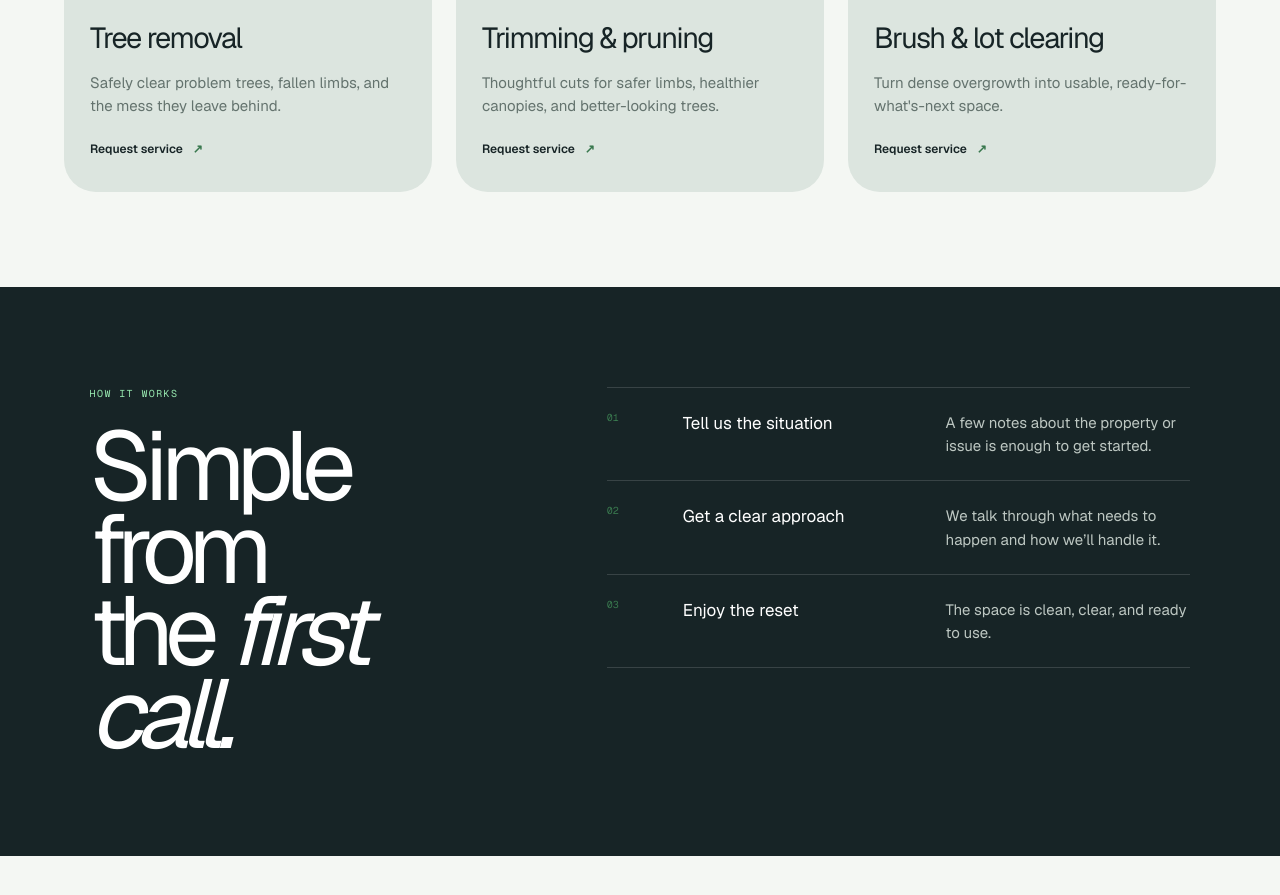
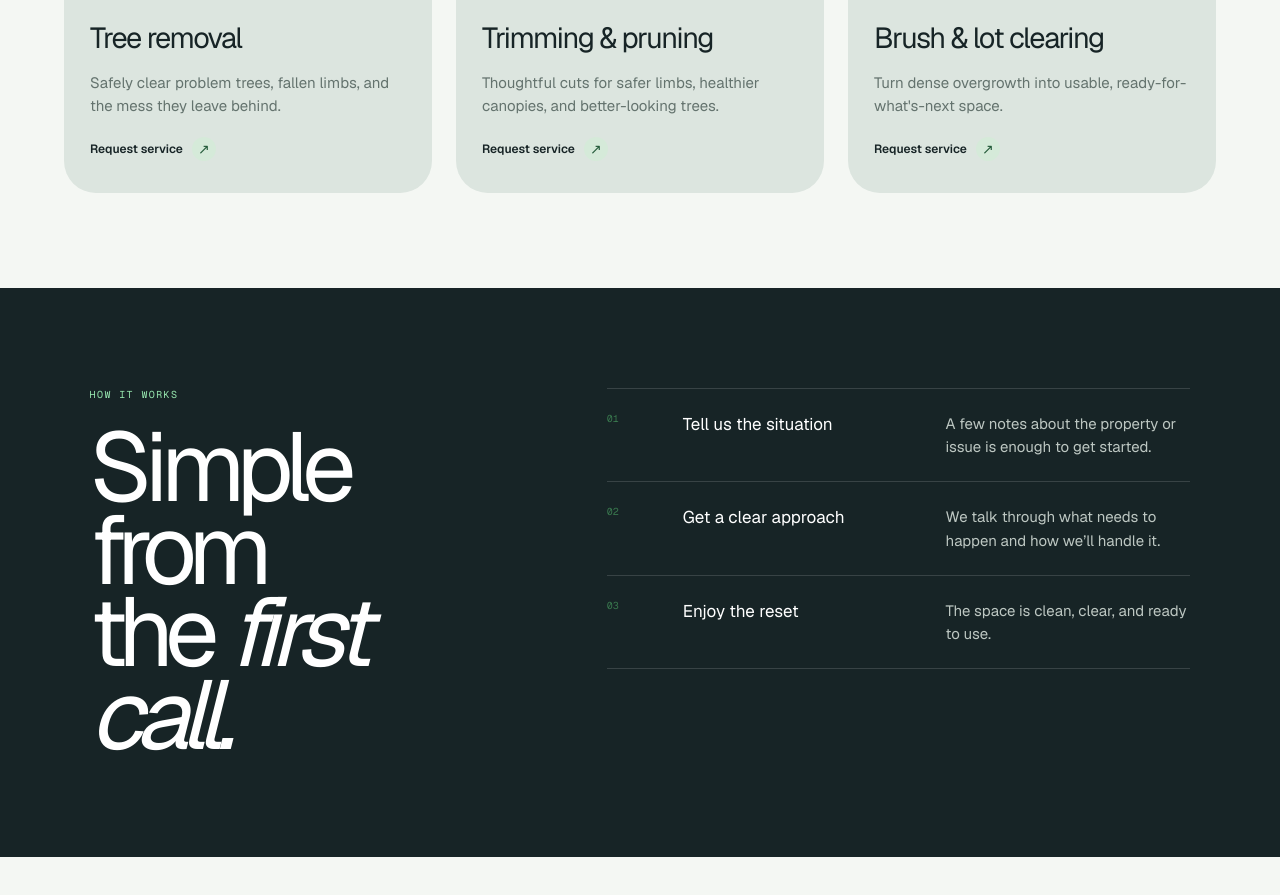
Before and after one commit to ess3nt1als/demo-website, a Next.js app: page / in a window 1280 px wide. Shown: the part 1820-2715 px from the top of the page. Built offline with nearby package versions, Linux system fonts and the light colour scheme.

Commit message:
Polish service action arrows

```diff
--- /dev/null
+++ b/app/arrow-fixes.css
@@ -0,0 +1,4 @@
+.service a{display:inline-flex;align-items:center;gap:9px;outline:none}
+.service a b{display:grid;place-items:center;width:24px;height:24px;margin-left:0;border-radius:50%;background:#d5ead9;color:#245b3a;font-size:14px;font-weight:500;line-height:1;transition:transform .45s cubic-bezier(.32,.72,0,1),background .3s ease}
+.service a:hover b{transform:translate(2px,-2px);background:var(--mint)}
+a:focus-visible,button:focus-visible{outline:2px solid #39784e;outline-offset:4px;border-radius:6px}
--- a/app/layout.tsx
+++ b/app/layout.tsx
@@ -2,6 +2,7 @@ import type { Metadata } from "next";
 import { Geist, Geist_Mono } from "next/font/google";
 import "./globals.css";
 import "./refinements.css";
+import "./arrow-fixes.css";
 
 const geistSans = Geist({
   variable: "--font-geist-sans",
```
